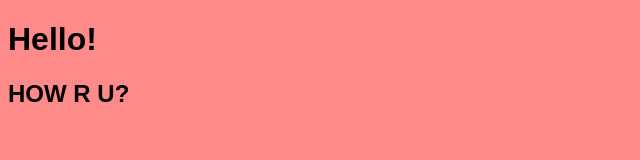
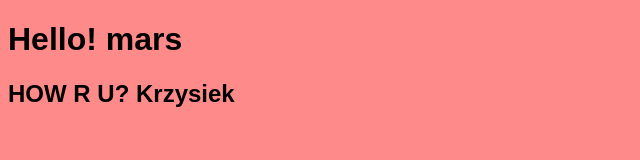
Before and after one commit to Catisko/Cat-repository, a plain HTML site: page index.html in a window 1280 px wide. Shown: the whole page, without its empty margins (0-640 px from the left). Drawn offline with Linux system fonts and the light colour scheme.

Commit message:
Add changes index.html

```diff
--- a/index.html
+++ b/index.html
@@ -8,7 +8,7 @@
     <title>Document</title>
 </head>
 <body>
-    <h1>Hello!</h1>
-    <h2>HOW R U?</h2>
+    <h1>Hello! mars</h1>
+    <h2>HOW R U? Krzysiek</h2>
 </body>
 </html>
```
